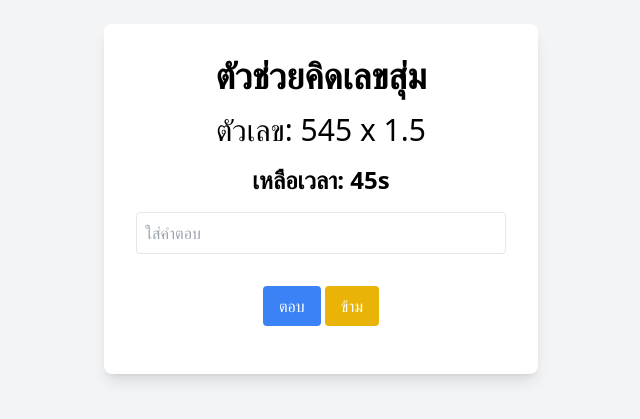
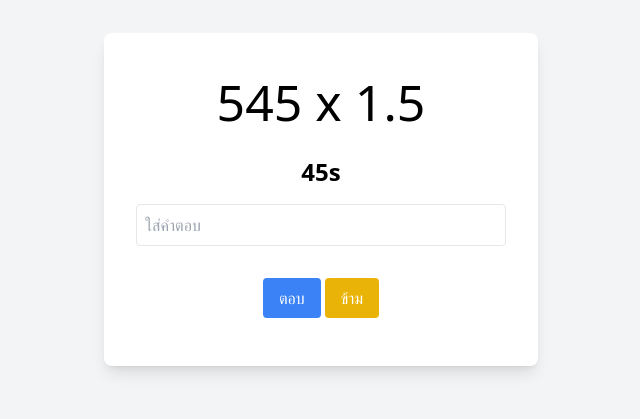
Before and after one commit to bnk4real/random-math-game, a plain HTML site: page index.html in a window 1280 px wide. Shown: the part 201-620 px from the top of the page, without its empty margins (319-959 px from the left). Drawn offline with nearby package versions, Linux system fonts and the light colour scheme.

Commit message:
Refactor HTML and JavaScript for improved readability and styling

```diff
--- a/index.html
+++ b/index.html
@@ -11,8 +11,7 @@
 <body class="bg-gray-100 flex items-center justify-center h-screen">
 
     <div class="bg-white p-8 rounded-lg shadow-lg text-center">
-        <h1 class="text-4xl font-bold mb-4">ตัวช่วยคิดเลขสุ่ม</h1>
-        <p id="randomNumber" class="text-3xl mb-4"></p>
+        <h1 id="randomNumber" class="mb-4" style="font-size: 50px;"></h1>
         <p id="timer" class="text-2xl font-bold mb-4"></p>
         <input type="number" id="userAnswer" placeholder="ใส่คำตอบ" class="border p-2 rounded mb-4 w-full" disabled>
         <button id="submitBtn" class="bg-blue-500 text-white px-4 py-2 rounded hover:bg-blue-600"
--- a/script.js
+++ b/script.js
@@ -15,18 +15,18 @@ function startGame() {
 
   document.getElementById(
     "randomNumber"
-  ).textContent = `ตัวเลข: ${randomNumber} x 1.5`;
+  ).textContent = `${randomNumber} x 1.5`;
 
 
   document.getElementById("userAnswer").disabled = false;
   document.getElementById("submitBtn").disabled = false;
 
   let timeLeft = 50;
-  document.getElementById("timer").textContent = `เหลือเวลา: ${timeLeft}s`;
+  document.getElementById("timer").textContent = `${timeLeft}s`;
 
   countdown = setInterval(() => {
     timeLeft--;
-    document.getElementById("timer").textContent = `เหลือเวลา: ${timeLeft}s`;
+    document.getElementById("timer").textContent = `${timeLeft}s`;
 
     if (timeLeft <= 0) {
       clearInterval(countdown);
```
